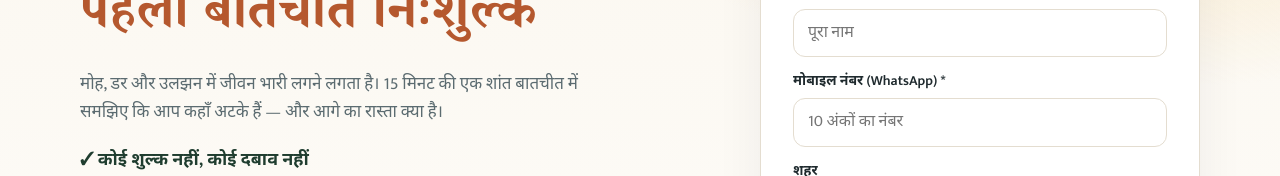
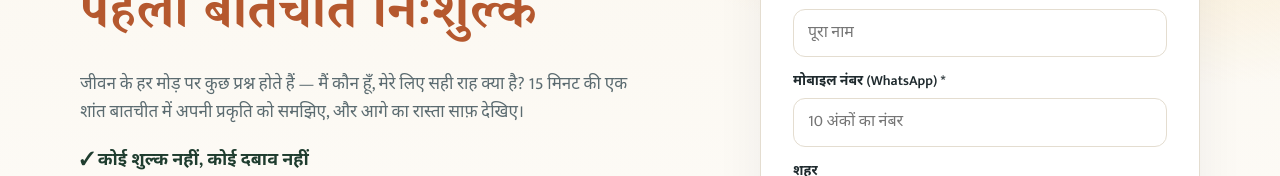
Before and after one commit to sarkworld90-sys/prakriti-path, a Next.js app: page /guidance in a window 1280 px wide. Shown: the part 261-437 px from the top of the page. Built offline with nearby package versions, Linux system fonts and the light colour scheme; no server answers.

Commit message:
Add files via upload

```diff
--- a/app/guidance/page.js
+++ b/app/guidance/page.js
@@ -56,8 +56,8 @@ export default function GuidancePage() {
               <span>पहली बातचीत निःशुल्क</span>
             </h1>
             <p className="md-lead">
-              मोह, डर और उलझन में जीवन भारी लगने लगता है। 15 मिनट की एक शांत बातचीत में समझिए कि आप कहाँ अटके हैं — और
-              आगे का रास्ता क्या है।
+              जीवन के हर मोड़ पर कुछ प्रश्न होते हैं — मैं कौन हूँ, मेरे लिए सही राह क्या है? 15 मिनट की एक शांत बातचीत में
+              अपनी प्रकृति को समझिए, और आगे का रास्ता साफ़ देखिए।
             </p>
             <ul className="gd-ticks">
               <li>✓ कोई शुल्क नहीं, कोई दबाव नहीं</li>
```
